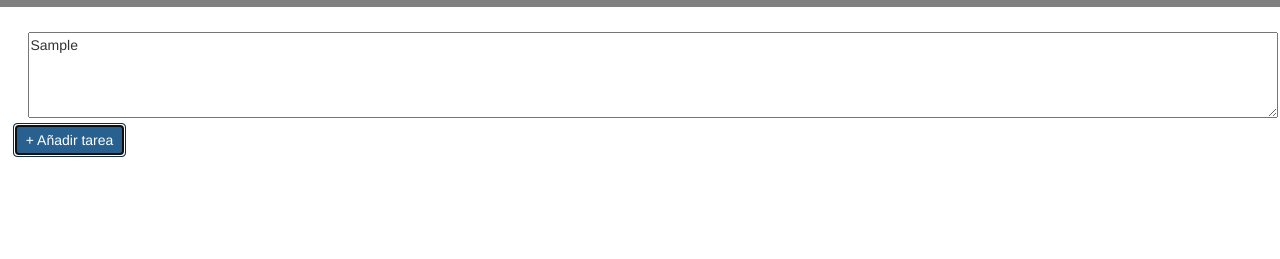
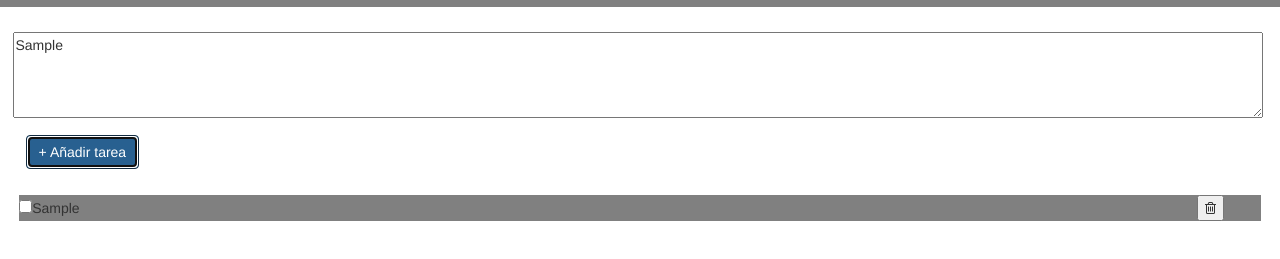
Before and after one commit to MarianaPacheco/40_Eventos, a plain HTML site: page Twitter/index.html in a window 1280 px wide. Both pictures are taken after typing "Sample" into the empty fields and a click on the button "+ Añadir tarea". Shown: the part 63-322 px from the top of the page. Drawn offline with nearby package versions, Linux system fonts and the light colour scheme.

Commit message:
Agregué código al ejercicio 1 - Twitter

```diff
--- a/Twitter/css/main.css
+++ b/Twitter/css/main.css
@@ -7,11 +7,24 @@ textarea{
 	height: 100%;
 	width: 100%;
 	margin-top: 2%;
-	margin-left: -5%;
+	margin-left: -.2%;
 }
 
-.btn, textarea{
-	margin-left: 1%;
+.btn {
+	margin-left: 2%;
+	margin-top: 1%;
+}
+
+li{
+	list-style: none;
+	margin-top: 2%;
+	margin-left: 1.5%;
+	background-color: gray;
+	width: 97%;
+}
+
+li button {		/* Margen al botón de eliminar */
+	margin-left: 90%;
 }
 
 /* nav.navbar {
--- a/Twitter/index.html
+++ b/Twitter/index.html
@@ -6,8 +6,10 @@
 	<!--  -->
 	<meta name="viewport" content="width=device-width, initial-scale=1">
 	<title>Twitter</title>
-	<link rel="shortcut icon" href="img/lupa-favicon.png"> <!-- "shortcut icon" nos indicaque es tipo icono, relación -->
+	<!-- <link rel="shortcut icon" href="img/lupa-favicon.png">  "shortcut icon" nos indicaque es tipo icono, relación  -->
 	<link rel="stylesheet" href="css/bootstrap.min.css" media="screen">
+	<link rel="stylesheet" href="https://maxcdn.bootstrapcdn.com/bootstrap/3.3.6/css/bootstrap.min.css">
+	<link rel="stylesheet" href="https://maxcdn.bootstrapcdn.com/font-awesome/4.6.1/css/font-awesome.min.css">
 	<link rel="stylesheet" type="text/css" href="css/main.css">
 	<link rel="stylesheet" href="css/font-awesome.css">
 </head>
@@ -23,12 +25,12 @@
 		<section>
 			<div class="row">		<!-- Textarea -->
 				<div class="col-xs-12col-sm-12 col-md-12 col-lg-12">
-					<textarea id="text" rows="4" class="error" placeholder="Añade tu nueva tarea"></textarea>
+					<textarea id="text" rows="4" class="error" placeholder="Añade tu nueva tarea" autofocus=" "></textarea>
 				</div>
 			</div>
 			<div class="row">
 				<div class="col-xs-12col-sm-12col-md-12col-lg-12">
-					<button id="btnAdd" class="btn btn-primary" onclick="btn_agregar()" type="submit">+ Añadir tarea</button>
+					<button id="btnAdd" class="btn btn-primary" onclick="agregarLista()">+ Añadir tarea</button>
 				</div>
 			</div>
 		</section>
@@ -38,6 +40,5 @@
     <script src="js/jquery.js"></script>
     <script src="js/main.js"></script>
     <script src="js/bootstrap.min.js"></script>
-    <script src="js/slick.min.js"></script>
 </body>
 </html>
--- a/Twitter/js/main.js
+++ b/Twitter/js/main.js
@@ -1,22 +1,46 @@
-function validateText(){
+function agregarLista(){
 
-var texto = document.getElementById("text")value;
+	var texto = document.getElementById("text").value;
 
-if (texto === "" || texto === null || texto.length < 40){
-		var mensaje = document.createElement("span");
-		//span.setAttribute("class", "error");
-		mensaje.innerHTML = "Campo obligatorio. Mínimo 40 caracteres.";
-		document.getElementById("text")[0].appendChild(mensaje);
-	}
-} else if (texto.legth > 100){
-	var mensaje = document.createElement("span");
-	//span.setAttribute("class", "error");
-	mensaje.innerHTML = "Máximo 100 caracteres.";
-	document.getElementById("text")[0].appendChild(mensaje);
-} else {
-	var check = document.createElement("li");
-	check.innerHTML = texto.value;
+		if (texto === "" || texto === null || texto.length < 4){
+			alert("Campo obligatorio. Mínimo 40 caracteresy máximo 100.");
+		} else{
+
+			var check = document.createElement("input");	/*Crea un elemento input de tipo checkbox*/
+			check.type = "checkbox";
+			var lista = document.createElement("li");		/*Crea un elemento lista */
+			lista.appendChild(check);		/*Incrusta el elemto check después (a un lado) de la lista. En este caso pone el check a un lado de la viñeta de la lista pero la viñeta no se ve */
+			lista.appendChild(document.createTextNode(texto)); 	/*Crea el texto que se insertó en el textarea a un lado del check*/
+			document.body.appendChild(lista);	/*Incrusta la lista hasta abajo de lo último que hay en el body*/
+
+			var eliminar = document.createElement("button");	/*La variable eliminar crea un botón*/
+			var spanIcon = document.createElement("span");		/*La variable spanIcon crea un elemento span que es en donde va a ir el botón*/
+			spanIcon.setAttribute("class", "fa fa-trash-o");	/*Al span se le el atributo de una clase de bootstrap que inserta la imagen del botecito de basura*/
+			eliminar.appendChild(spanIcon);		/*Incrusta la imagen del botecito dentro del span*/
+			lista.appendChild(eliminar);	/*Incrusta la imagen del botecito a un lado de lo que hay en lista*/
+
+			document.body.appendChild(lista);
+		}
+
+	    function borrar (){
+	    	lista.parentNode.removeChild(lista);
+	    }
+	    eliminar.onclick = borrar;
+
+	    function tachar () {
+	    	lista.parentNode.strike(lista);
+	    }
+		check.onclick = tachar;
 }
+
+
+/*if( $('.micheckbox').prop('checked') ) {
+    alert('Seleccionado');
+    Checa si esta seleccionado el checkbox
+}*/
+
+
+
 
 
 
```
